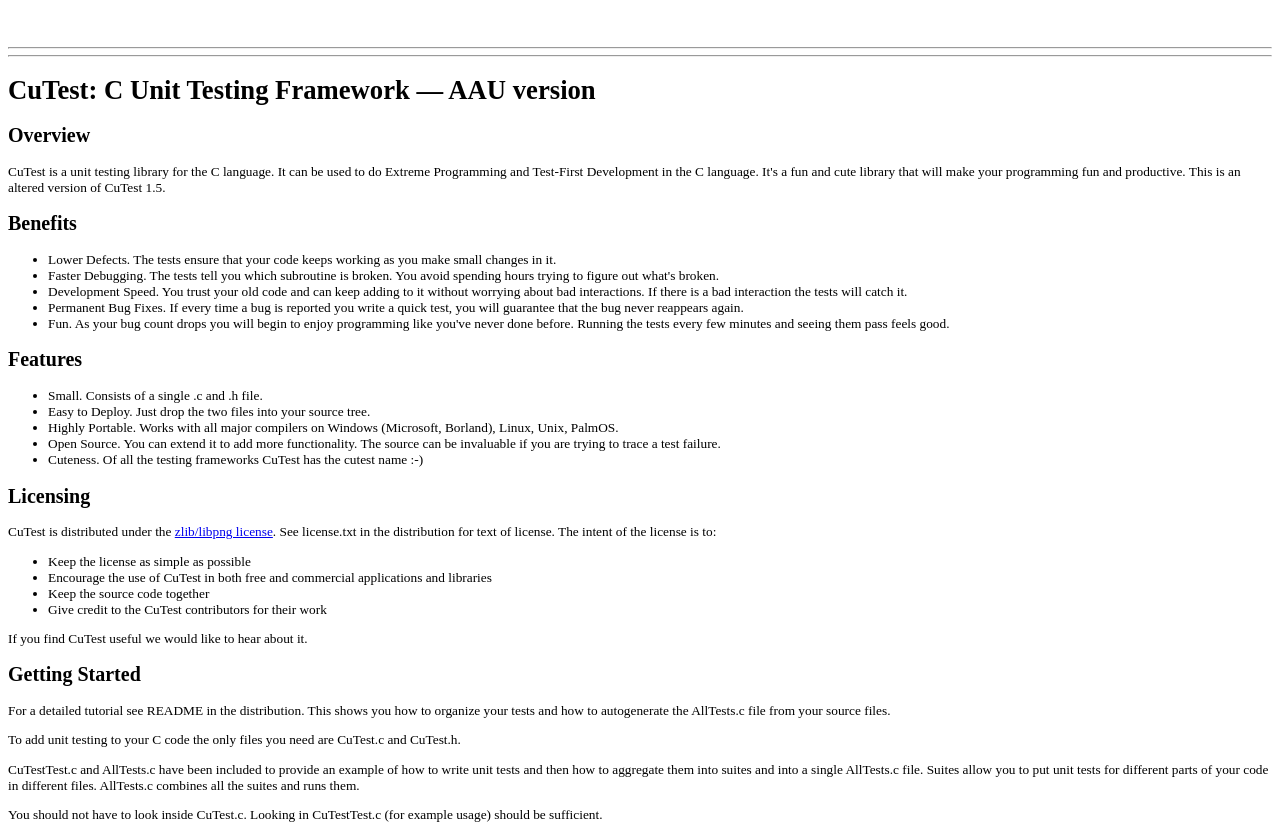
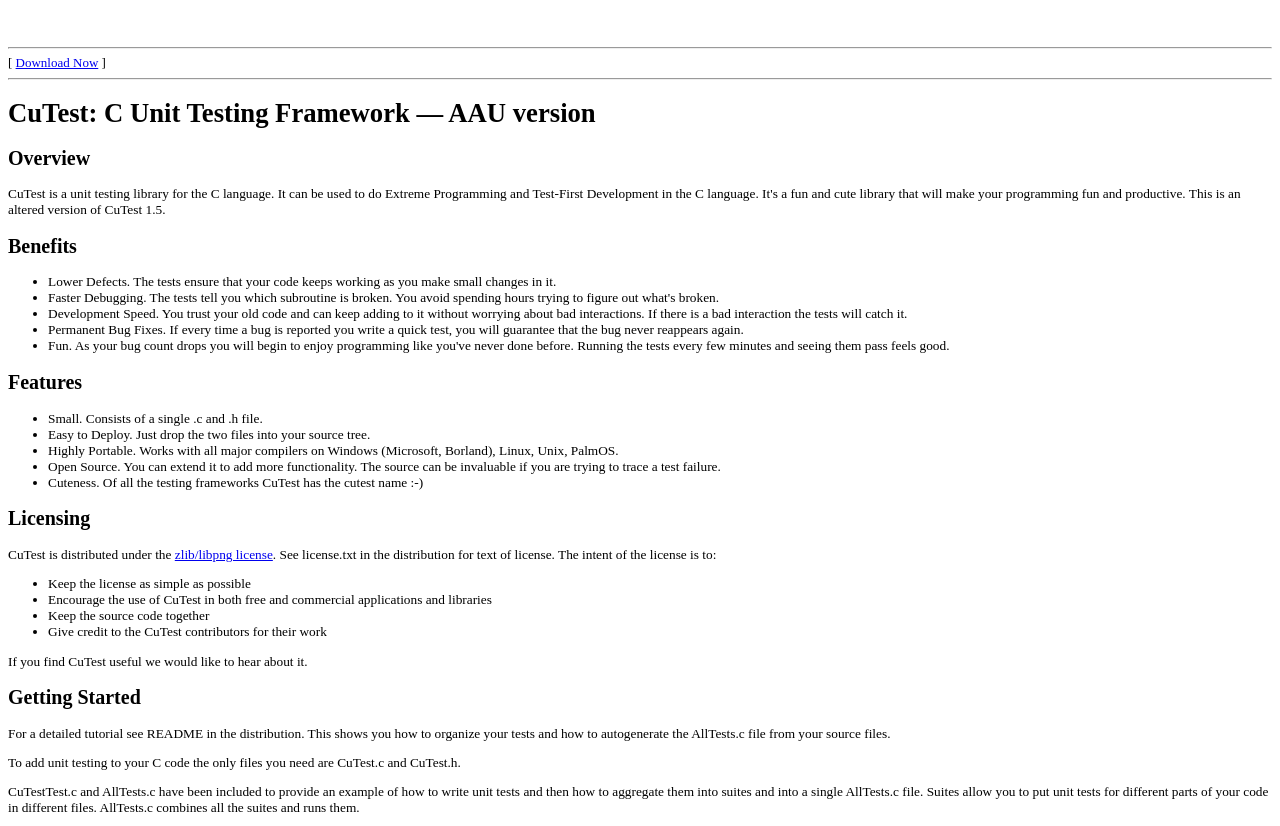
Before and after one commit to anderssch/cutest-AAU, a plain HTML site: page index.html in a window 1280 px wide. Shown: the top 826 px of the page. Drawn offline with Linux system fonts and the light colour scheme.

Commit message:
Download link

```diff
--- a/index.html
+++ b/index.html
@@ -13,6 +13,11 @@
 <br>
 <br>
 <HR>
+<FONT SIZE="-1">
+[
+  <A HREF="https://github.com/anderssch/cutest-AAU/releases">Download Now</A>
+]
+</FONT>
 <HR>
 
 <H1>CuTest: C Unit Testing Framework &mdash; AAU version</H1>
```
